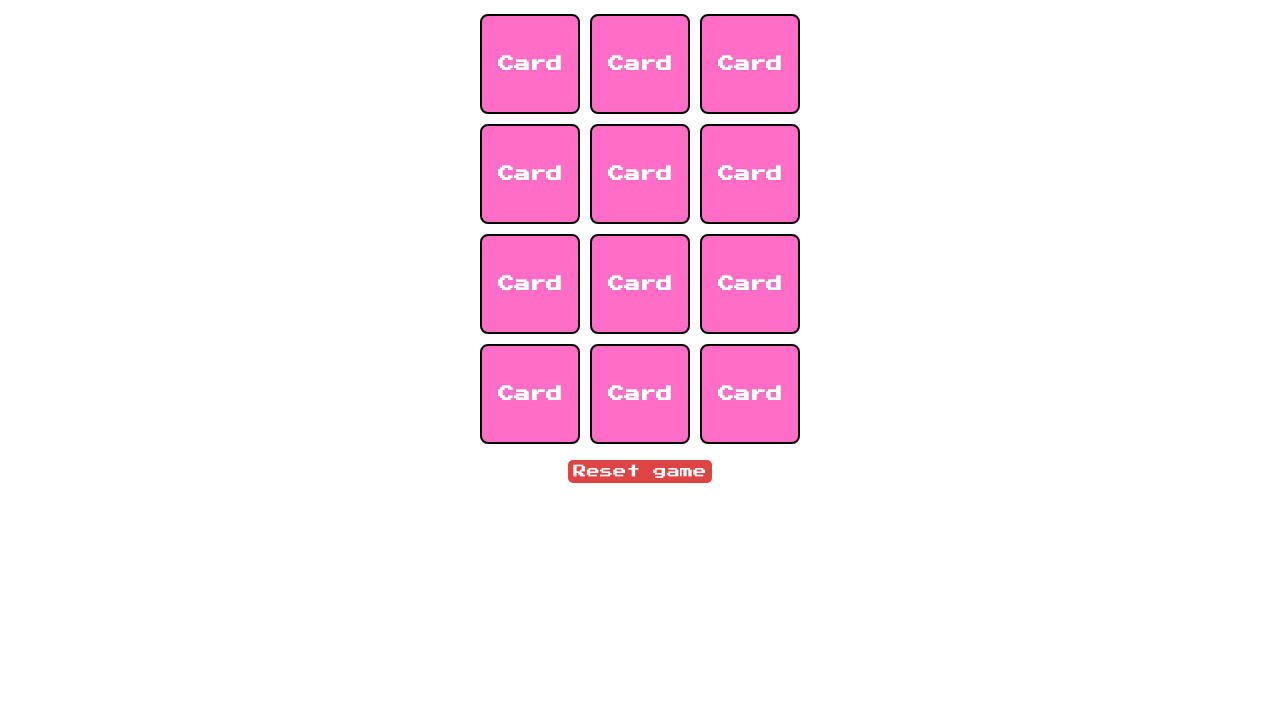
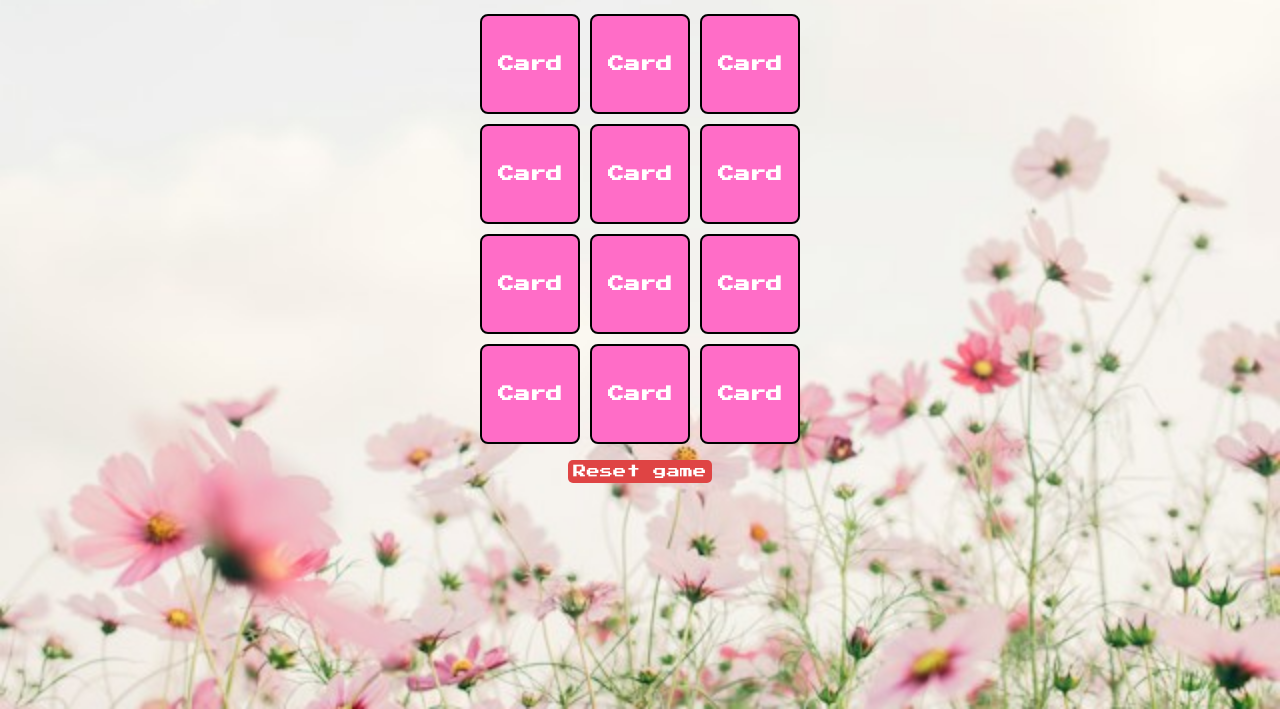
Before and after one commit to Amanda-Jensen/vendespil-opstart, a plain HTML site: page index.html in a window 1280 px wide. Shown: the part 91-800 px from the top of the page. Drawn offline with nearby package versions, Linux system fonts and the light colour scheme; the site is published under a folder, as on GitHub Pages, so addresses that start at the root find nothing; a web font is replaced by a local one.

Commit message:
changed bg image

```diff
--- a/css/main.css
+++ b/css/main.css
@@ -32,7 +32,7 @@ img {
 }
 
 body {
-	background-image: url("/flowers.jpg");
+	background-image: url("../flowers.jpg");
 	background-repeat: no-repeat;
 	background-size: cover;
 	background-attachment: fixed;
```
